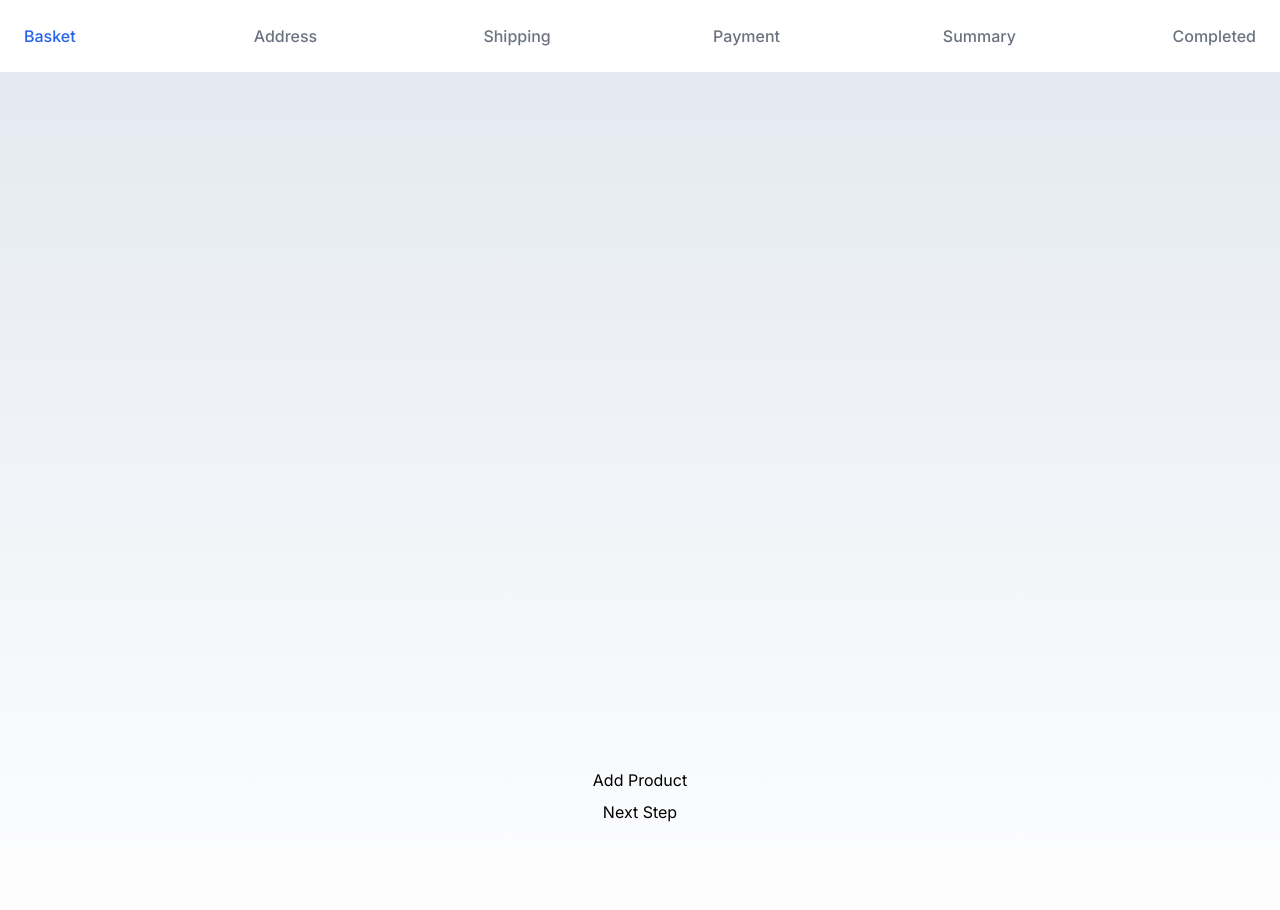
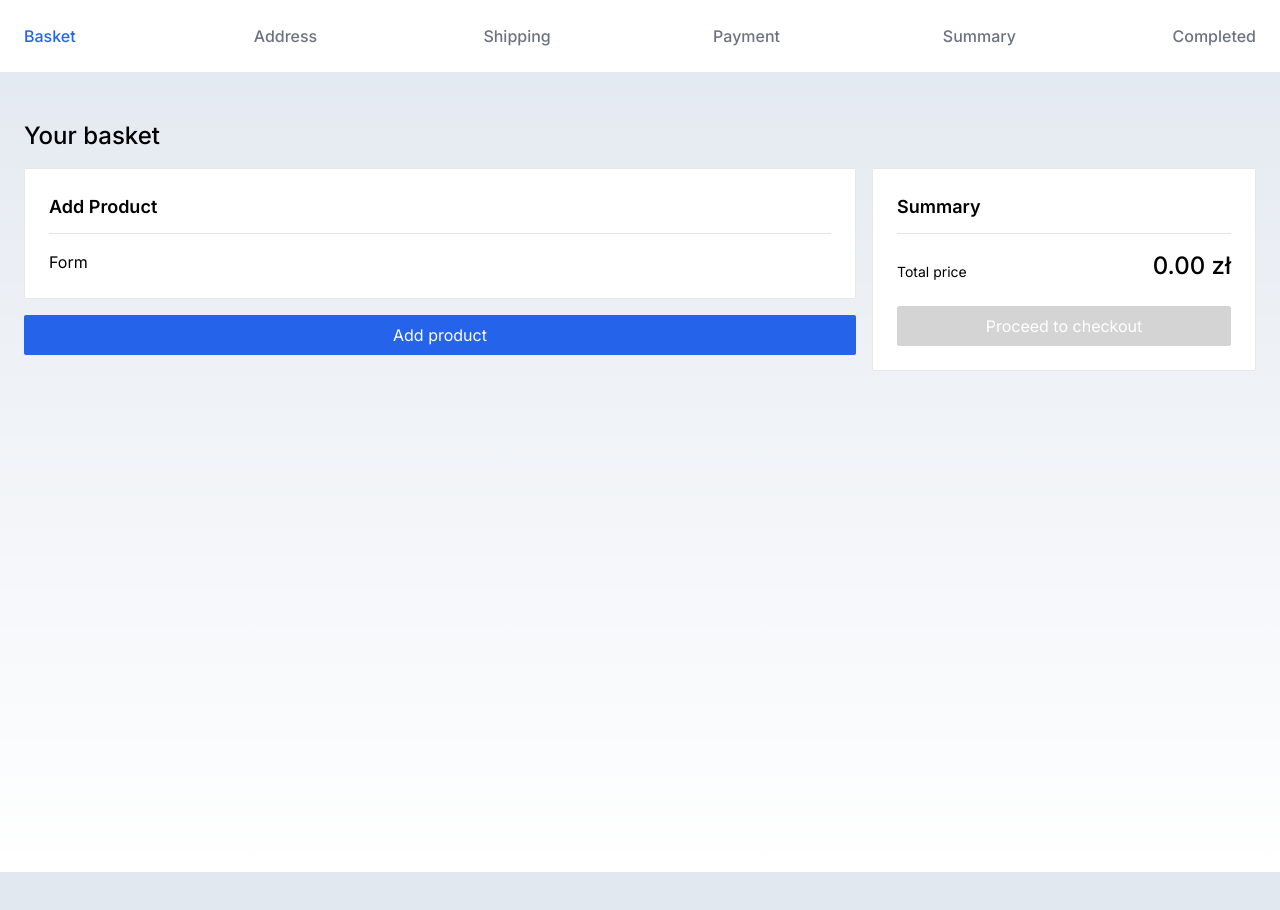
Before and after one commit to energywraith/basket-cart, a Next.js app: page / in a window 1280 px wide. Shown: the top 910 px of the page. After the commit the page ends 872 px from the top, so only its background shows below. Built offline with nearby package versions, Linux system fonts and the light colour scheme.

Commit message:
Add Summary, Cart Items to homepage

```diff
--- a/src/app/page.tsx
+++ b/src/app/page.tsx
@@ -1,9 +1,14 @@
 "use client";
 
 // State = cart
+import { v4 as uuidv4 } from "uuid";
+
+import { Card } from "@/components/common/Card";
+import { CartItem } from "@/components/templates/CartItem";
 
 import { useAppMachine } from "@/context/AppMachineContext";
 import Link from "next/link";
+import { classNames } from "@/utils/classnames";
 
 export default function Home() {
   const { actor, state } = useAppMachine();
@@ -11,21 +16,71 @@ export default function Home() {
   const onAdd = () => {
     actor.send({
       type: "ADD_PRODUCT",
-      product: `Product ${Math.floor(Math.random() * (50 - 2) + 1)}`,
+      product: {
+        id: uuidv4(),
+        name: `Product ${Math.floor(Math.random() * (50 - 2) + 1)}`,
+        price: 7.92,
+      },
+    });
+  };
+
+  const onDelete = (id: string) => {
+    actor.send({
+      type: "DELETE_PRODUCT",
+      productId: id,
     });
   };
 
   return (
-    <main className="flex min-h-screen flex-col items-center p-24">
-      <ul className="my-auto">
-        {state.context.products.map((product, index) => (
-          <li key={index}>{product}</li>
-        ))}
-      </ul>
-      <section className="flex flex-col items-center gap-y-2 mt-auto">
-        <button onClick={onAdd}>Add Product</button>
-        <Link href="/address">Next Step</Link>
+    <>
+      <h1 className="self-start text-2xl font-medium">Your basket</h1>
+      <section className="flex w-full gap-4">
+        <section className="flex-grow flex flex-col gap-4">
+          {state.context.products.length > 0 && (
+            <ul className="flex flex-col gap-4">
+              {state.context.products.map((product, index) => (
+                <CartItem key={index} {...product} onDelete={onDelete} />
+              ))}
+            </ul>
+          )}
+          <Card className="flex flex-col gap-y-4">
+            <Card.Header as="h3">Add Product</Card.Header>
+            <h4>Form</h4>
+          </Card>
+          <button
+            onClick={onAdd}
+            className="w-full bg-blue-600 text-white p-2 rounded-sm text-center"
+          >
+            Add product
+          </button>
+        </section>
+        <Card
+          as="aside"
+          className="h-fit flex flex-col justify-center w-full max-w-sm gap-y-4 relative"
+        >
+          <Card.Header as="h3">Summary</Card.Header>
+          <h4 className="flex items-end justify-between text-sm">
+            Total price
+            <span className="text-2xl font-medium">
+              {`${state.context.products
+                .reduce((acc, product) => acc + product.price, 0)
+                .toFixed(2)} `}
+              zł
+            </span>
+          </h4>
+          <Link
+            href="/address"
+            className={classNames(
+              "w-full text-white p-2 rounded-sm text-center mt-2",
+              state.context.products.length === 0
+                ? "bg-neutral-300 pointer-events-none"
+                : "bg-blue-600"
+            )}
+          >
+            Proceed to checkout
+          </Link>
+        </Card>
       </section>
-    </main>
+    </>
   );
 }
--- /dev/null
+++ b/src/components/icons/TrashIcon.tsx
@@ -0,0 +1,18 @@
+import { IconProps } from "./types";
+
+const TrashIcon = (props: IconProps) => (
+  <svg
+    xmlns="http://www.w3.org/2000/svg"
+    viewBox="-3 0 32 32"
+    {...props}
+    className={props.className}
+  >
+    <g fill="none" fillRule="evenodd" stroke="none" strokeWidth="1">
+      <g fill="currentColor" transform="translate(-261 -205)">
+        <path d="M268 220a1 1 0 012 0v12a1 1 0 11-2 0v-12zm5 0a1 1 0 012 0v12a1 1 0 11-2 0v-12zm5 0a1 1 0 012 0v12a1 1 0 11-2 0v-12zm-15 13a4 4 0 004 4h14a4 4 0 004-4v-16h-22v16zm14-24h-6v-1a1 1 0 011-1h4a1 1 0 011 1v1zm8 0h-6v-2a2 2 0 00-2-2h-6a2 2 0 00-2 2v2h-6a2 2 0 00-2 2v2a2 2 0 001.999 2h22.003a2 2 0 001.998-2v-2a2 2 0 00-2-2z"></path>
+      </g>
+    </g>
+  </svg>
+);
+
+export { TrashIcon };
```
